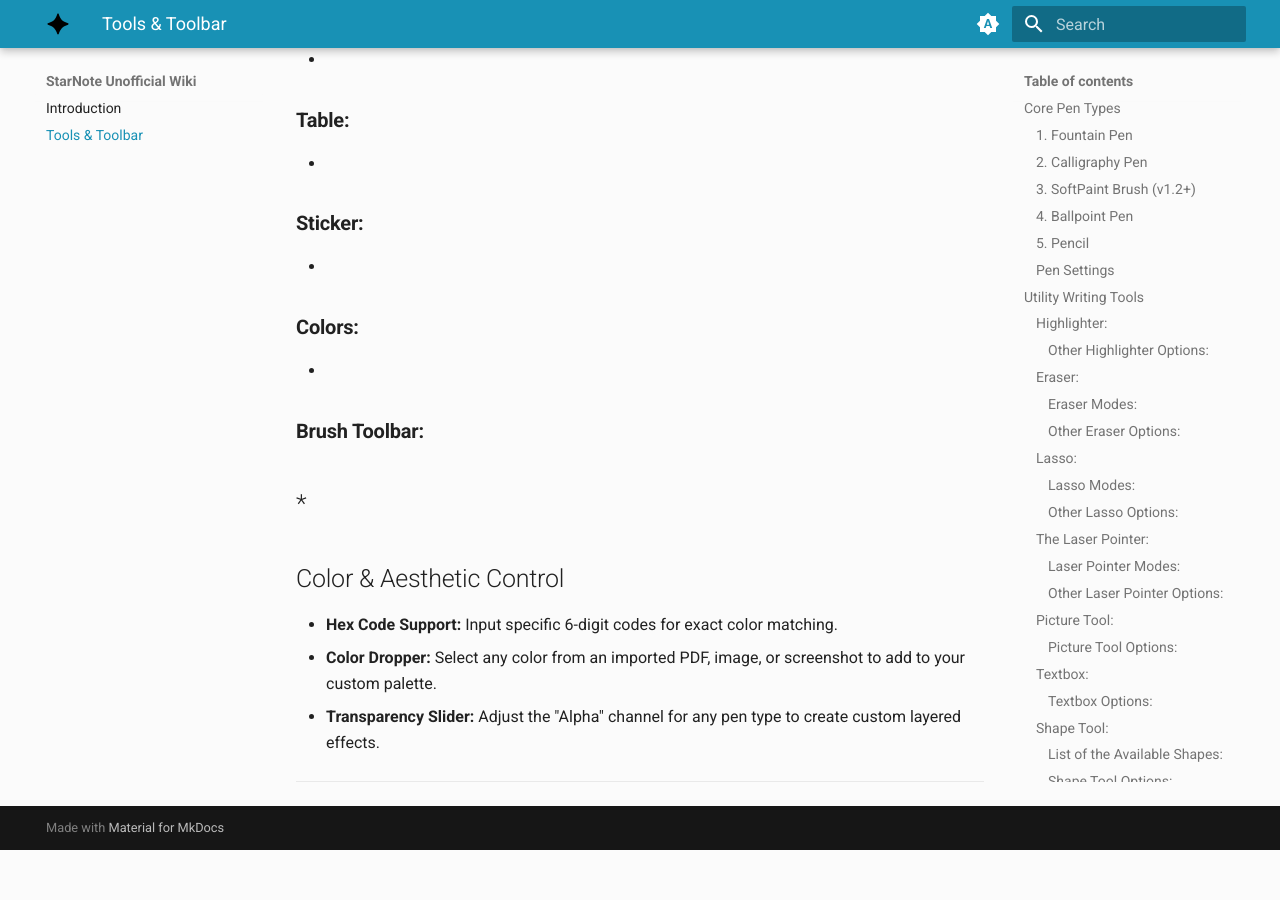
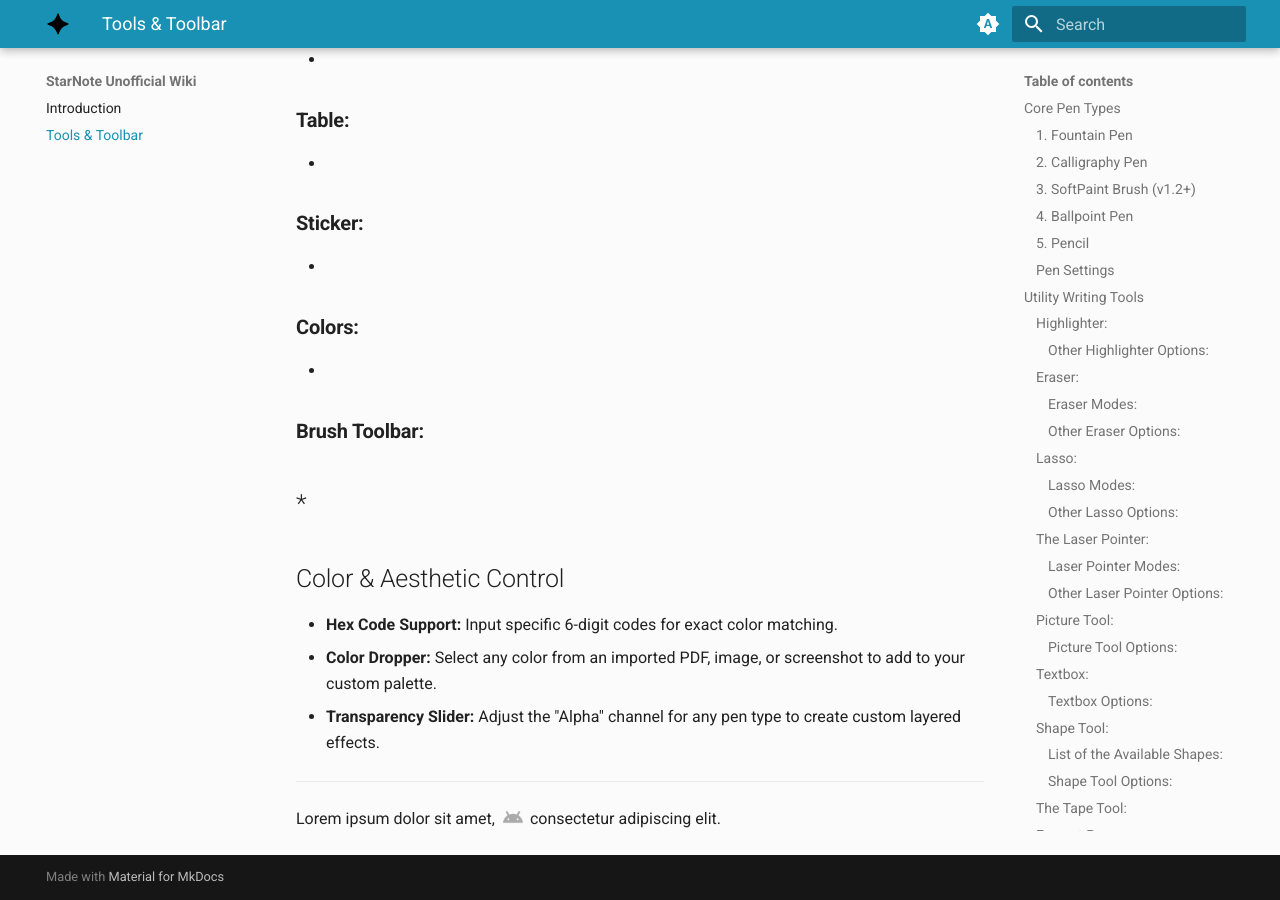
Before and after one commit to NakoTurtle/StarNote-Unofficial-Wiki, an MkDocs documentation site: the page built from docs/tools.md, in a window 1280 px wide and 900 px high, scrolled down 5262 px. Built offline with MkDocs 1.6.1 and Material for MkDocs 9.7.7, drawn with Linux system fonts in a browser that asks for light colours; emoji names are drawn with the system emoji font; before the commit the page ends 6112 px from its top, so only the background shows below that.

Commit message:
Update tools.md

```diff
--- a/docs/tools.md
+++ b/docs/tools.md
@@ -156,3 +156,9 @@
 * **Transparency Slider:** Adjust the "Alpha" channel for any pen type to create custom layered effects.
 
 ***
+
+Lorem ipsum dolor sit amet, (1) consectetur adipiscing elit.
+{ .annotate }
+
+1.  :man_raising_hand: I'm an annotation! I can contain `code`, __formatted
+    text__, images, ... basically anything that can be expressed in Markdown.
```
